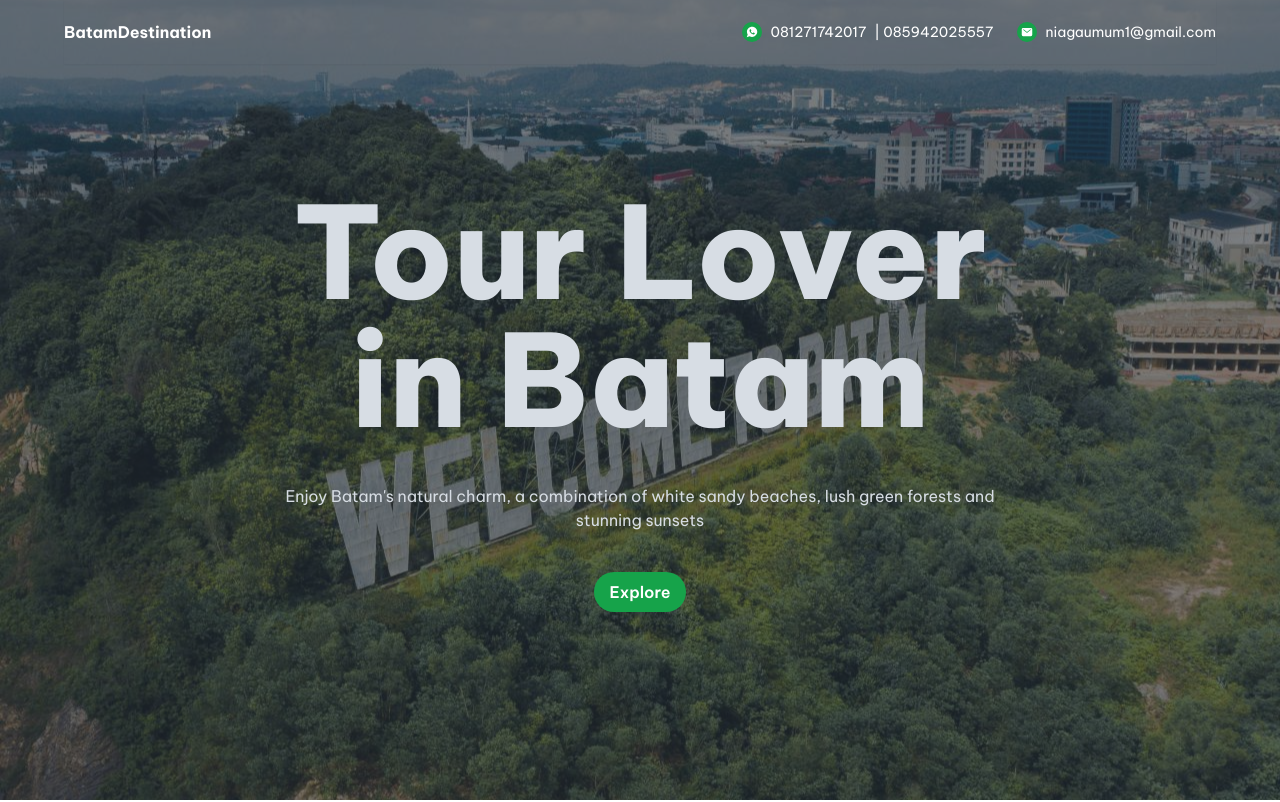
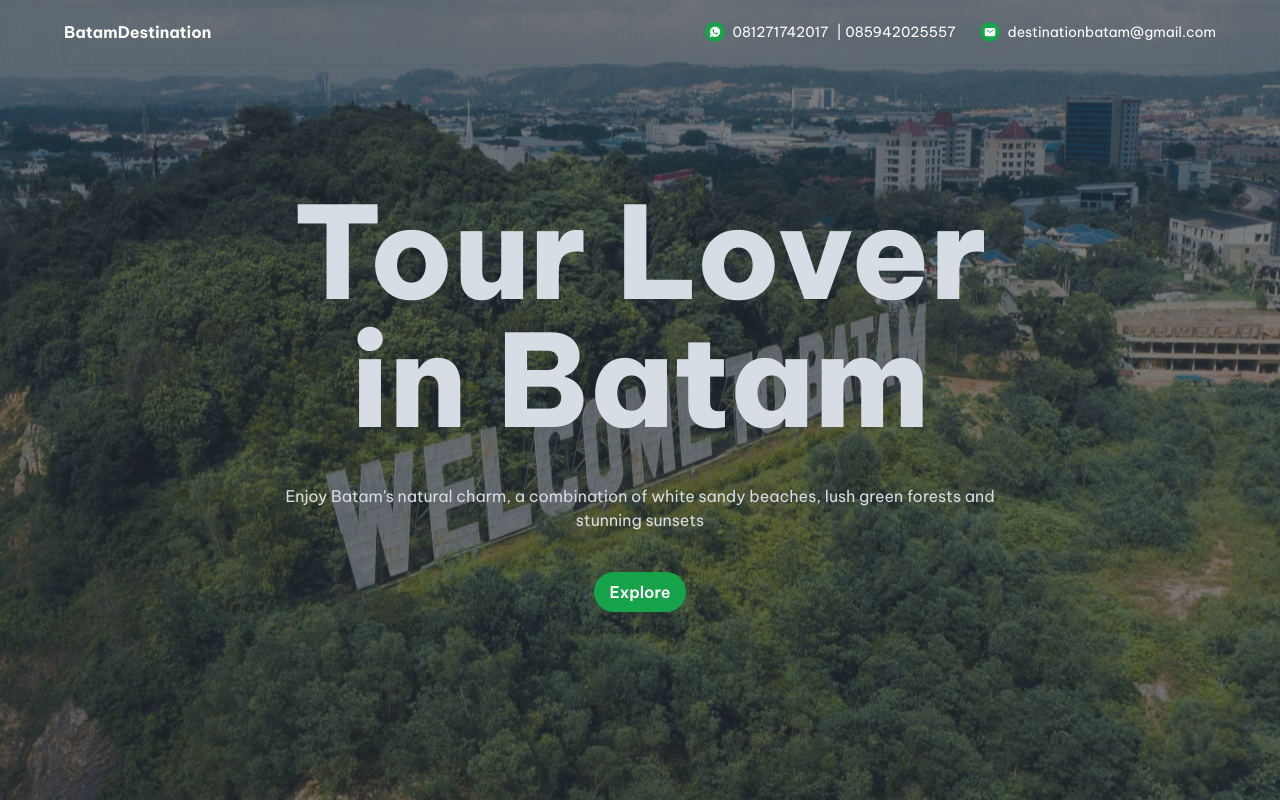
Before and after one commit to fahlanlogic/batam-destination, a React (Vite) app in the folder client/: page / in a window 1280 px wide. Shown: the top 802 px of the page. Built offline with nearby package versions, Linux system fonts and the light colour scheme.

Commit message:
update email

```diff
--- a/client/src/components/Navbar.jsx
+++ b/client/src/components/Navbar.jsx
@@ -19,18 +19,21 @@ export default function Navbar() {
       xl:max-w-6xl md:py-5 sm:px-0">
         <h1 className="font-bold">BatamDestination</h1>
         <div className="flex w-full mx-auto text-xs sm:text-sm justify-around md:justify-end gap-6">
-          <div className="flex items-center gap-2">
+          <a
+            target="_blank"
+            href="https://api.whatsapp.com/send?phone=6281271742017"
+            className="flex items-center gap-2">
             <div className="p-1 rounded-full bg-green-600 text-white text-[10px] sm:text-xs">
               <IoLogoWhatsapp />
             </div>
             <p>081271742017</p>
             <p className="hidden sm:block">{" | "}085942025557</p>
-          </div>
+          </a>
           <div className="flex items-center gap-2">
             <div className="p-1 rounded-full bg-green-600 text-white text-[10px] sm:text-xs">
               <IoMail />
             </div>
-            <p>niagaumum1@gmail.com</p>
+            <p>destinationbatam@gmail.com</p>
           </div>
         </div>
       </nav>
--- a/client/src/pages/Home.jsx
+++ b/client/src/pages/Home.jsx
@@ -563,7 +563,9 @@ export default function Home() {
               </p>
             </div>
           </div>
-          <div
+          <a
+            target="_blank"
+            href="https://api.whatsapp.com/send?phone=6281271742017"
             data-aos="fade-right"
             className="flex gap-4 items-center group sm:w-1/3">
             <div className="border border-green-600 rounded-full p-3 group-hover:bg-green-600 duration-500">
@@ -577,7 +579,7 @@ export default function Home() {
                 <p className="hidden sm:block">+62859 4202 5557</p>
               </div>
             </div>
-          </div>
+          </a>
           <div
             data-aos="fade-right"
             className="flex gap-4 items-center group sm:w-1/3">
@@ -587,7 +589,7 @@ export default function Home() {
             <div className="text-left">
               <p className="font-semibold">Email Us</p>
               <p className="font-light text-neutral-500 text-sm">
-                niagaumum1@gmail.com
+                destinationbatam@gmail.com
               </p>
             </div>
           </div>
```
